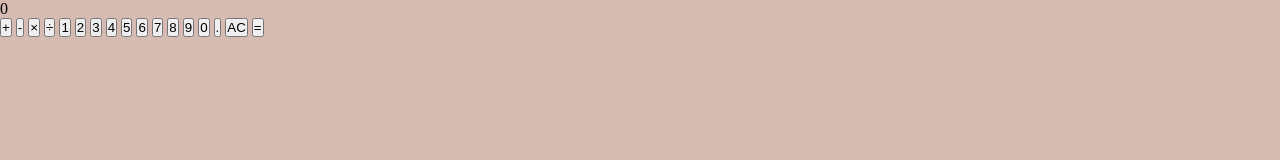
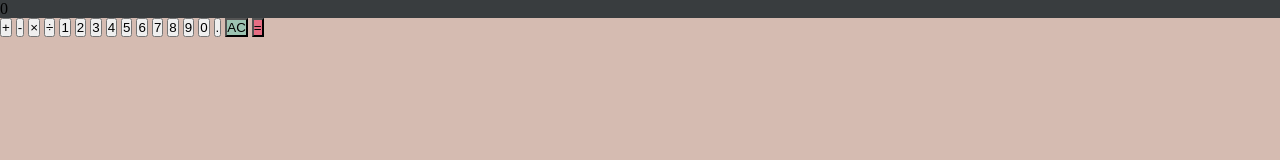
Before and after one commit to mkatenolan/calculator, a plain HTML site: page index.html in a window 1280 px wide. Drawn offline with Linux system fonts and the light colour scheme.

Commit message:
Add button colours

```diff
--- a/index.html
+++ b/index.html
@@ -15,7 +15,7 @@
 
 <!-- main calculator div -->
 <div class="calculator">
-<div class="display"> 0 </div>
+<div id="display"> 0 </div>
 <div class="keys">
 
 <!-- operator keys -->
--- a/stylesheet.css
+++ b/stylesheet.css
@@ -13,3 +13,15 @@
 body {
   background-color: #D5BBB1;
 }
+
+#display {
+  background-color: #393D3F;
+}
+
+#clear {
+  background-color: #9CC4B2;
+}
+
+#equals {
+  background-color: #E76D83;
+}
```
